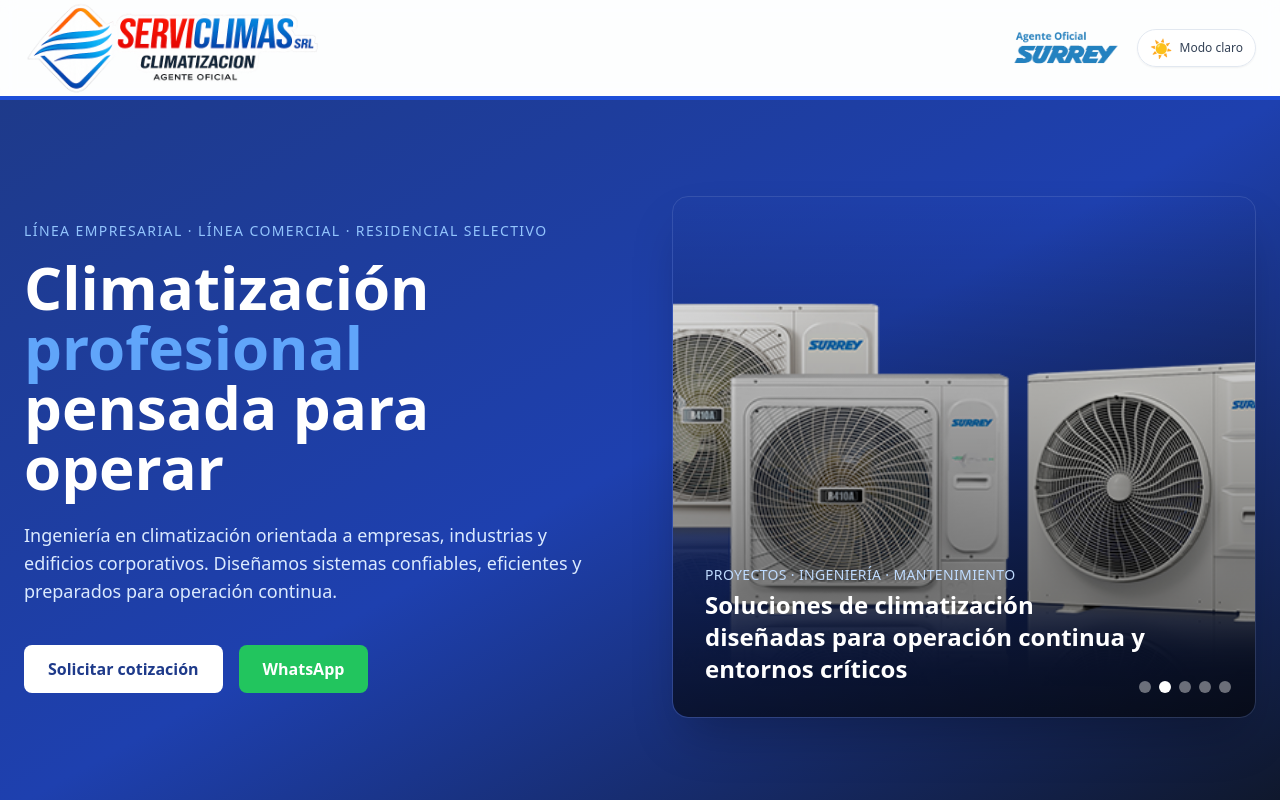
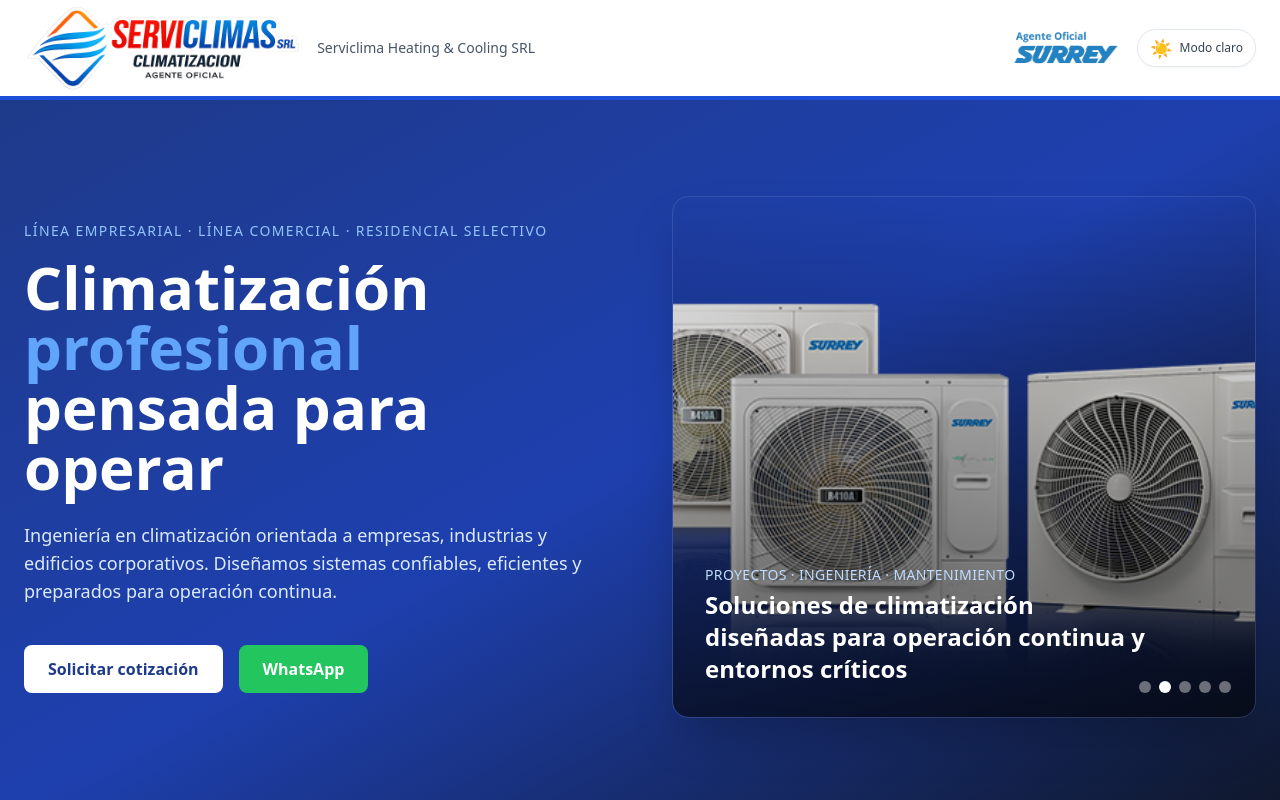
Before and after one commit to Stray225/servoclima-clean, a Next.js app: page / in a window 1280 px wide. Shown: the top 800 px of the page. Built offline with nearby package versions, Linux system fonts and the light colour scheme; no server answers.

Commit message:
fix(navbar): force logo height 90px with inline style, restore text
https://claude.ai/code/session_01VqeqGptHQUXkmTWseDeuqS

```diff
--- a/components/Navbar.tsx
+++ b/components/Navbar.tsx
@@ -6,19 +6,23 @@ import ThemeToggle from "./ThemeToggle";
 
 export default function Navbar() {
   return (
-    <header className="w-full border-b-4 border-blue-700 bg-white/95 dark:bg-slate-900/90 backdrop-blur supports-[backdrop-filter]:bg-white/70 dark:supports-[backdrop-filter]:bg-slate-900/80">
-      <nav className="max-w-7xl mx-auto px-6 py-0 flex items-stretch justify-between">
+    <header className="w-full border-b-4 border-blue-700 bg-white dark:bg-slate-900">
+      <nav className="max-w-7xl mx-auto px-6 flex items-center justify-between" style={{minHeight: "96px"}}>
 
         {/* IZQUIERDA: LOGO */}
-        <Link href="/" className="flex items-stretch">
+        <Link href="/" className="flex items-center gap-3">
           <Image
             src="/serviclimas-logo2.png"
             alt="Serviclimas"
-            width={340}
-            height={96}
-            className="h-24 w-auto object-contain mix-blend-multiply dark:mix-blend-screen"
+            width={400}
+            height={120}
+            className="w-auto object-contain mix-blend-multiply dark:mix-blend-screen"
+            style={{height: "90px"}}
             priority
           />
+          <span className="hidden md:block text-sm text-slate-600 dark:text-slate-300">
+            Serviclima Heating &amp; Cooling SRL
+          </span>
         </Link>
 
         {/* DERECHA: SURREY + TOGGLE */}
```
